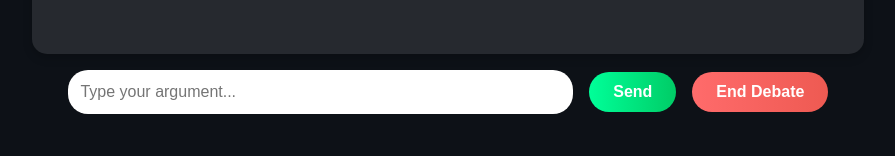
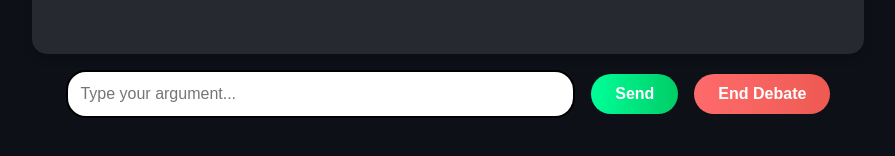
Before and after one commit to pbv-23/charchaAI, a React (Create React App) app: page /debatelive in a window 1280 px wide. Shown: the part 550-706 px from the top of the page, without its empty margins (192-1087 px from the left). Built offline with nearby package versions, Linux system fonts and the light colour scheme.

Commit message:
1 vs AI changes

```diff
--- a/src/DebateLive.js
+++ b/src/DebateLive.js
@@ -36,7 +36,7 @@ const DebateLive = () => {
       const aiReply = await fetchAIResponse(msg);
       setMessages((prev) => {
         const updated = [...prev, { sender: "AI", text: aiReply }];
-        if (updated.length === 10) {
+        if (updated.length % 10 === 0) {
           setShowEndButtons(true);
         }
         return updated;
--- a/src/debateStart.css
+++ b/src/debateStart.css
@@ -302,9 +302,11 @@
   max-width: 60%;
   padding: 0.8rem;
   border-radius: 20px;
-  border: none;
+  border: 2px solid black; /* added black border */
   outline: none;
   font-size: 1rem;
+  background-color: white; /* optional for contrast */
+  color: black; /* optional */
 }
 
 .send-btn {
```
